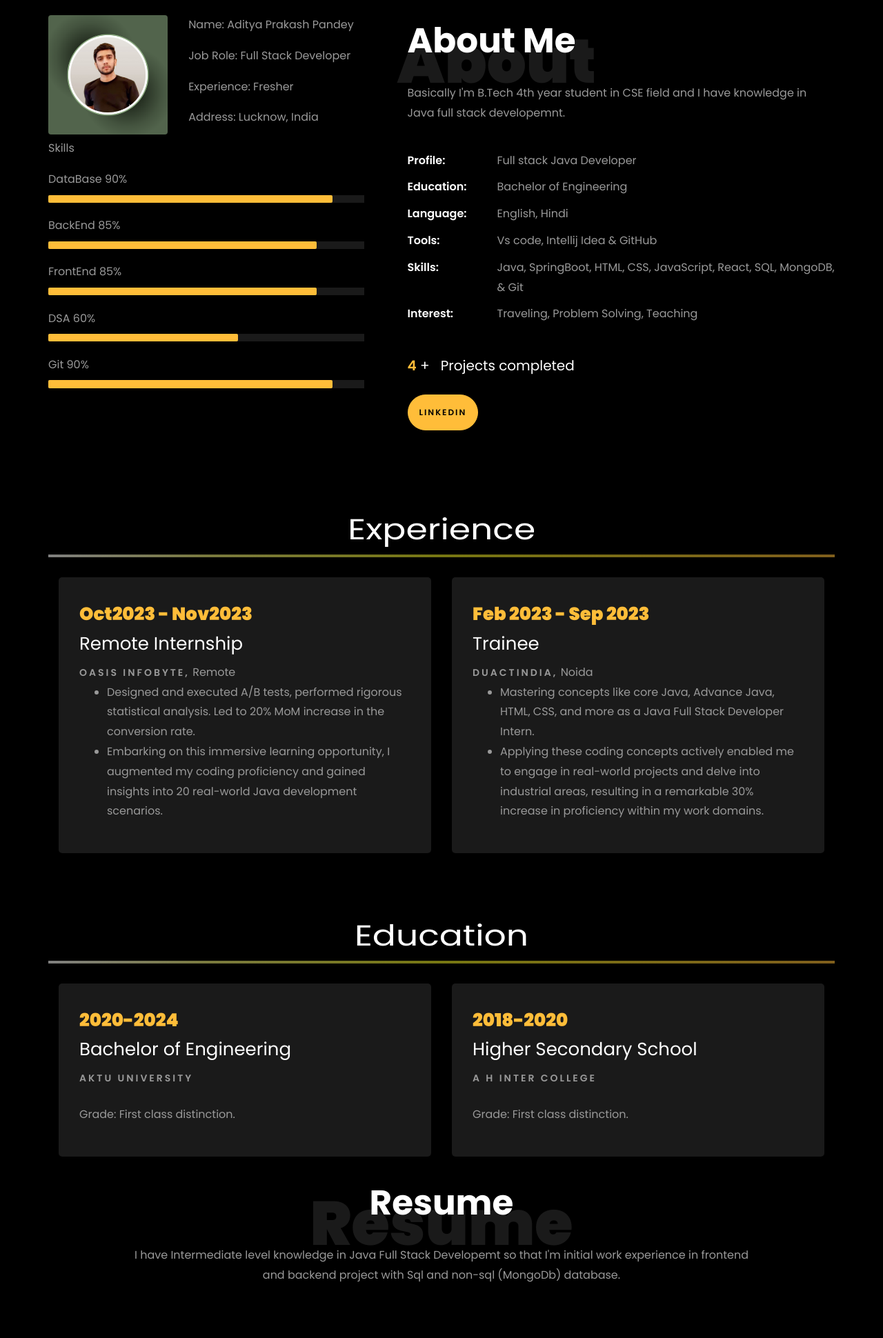
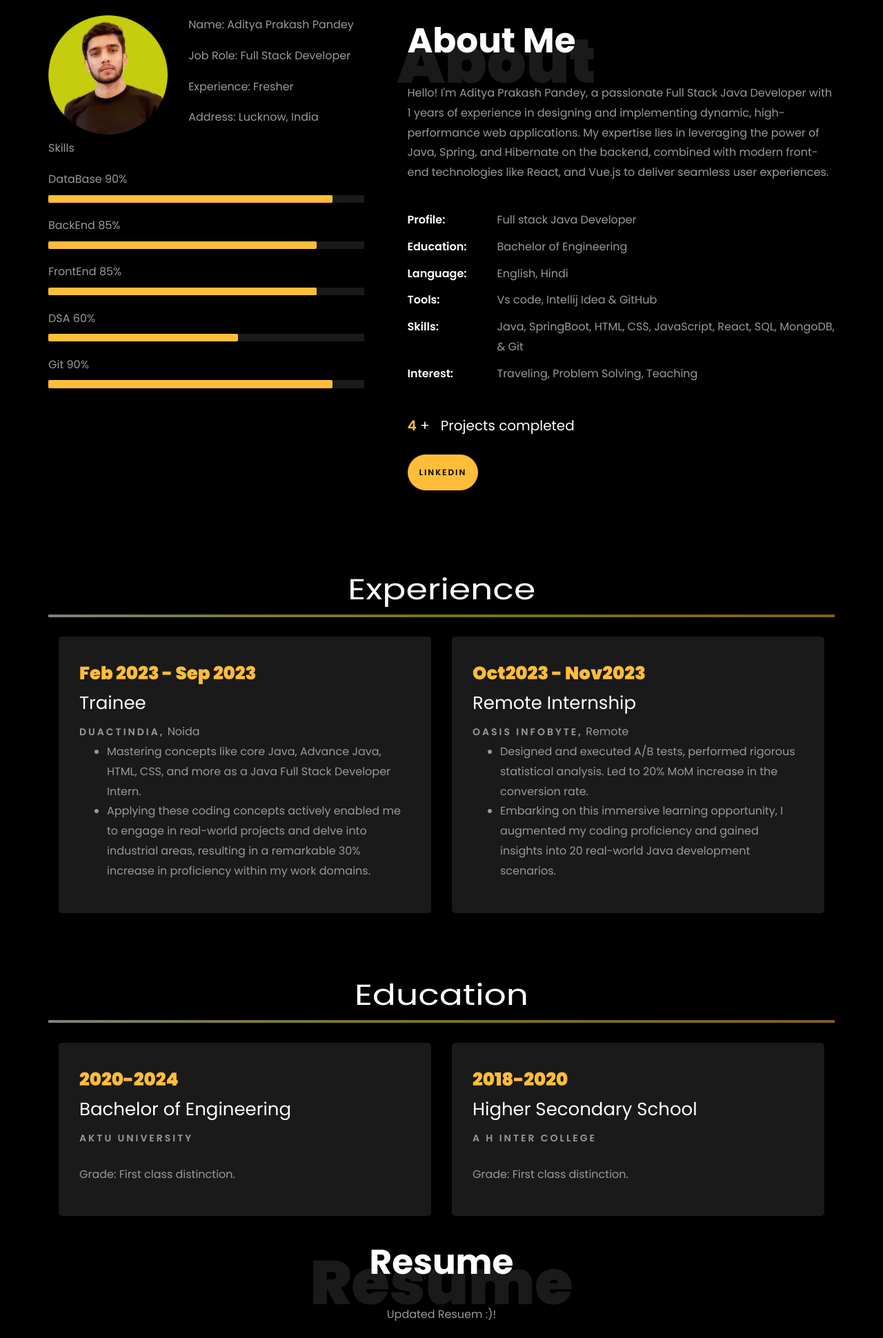
Before and after one commit to 03Adi/Personal-Portfolio, a plain HTML site: page index.html in a window 1280 px wide. Shown: the part 840-2780 px from the top of the page at 69% size. Drawn offline with Linux system fonts and the light colour scheme; files whose address does not match are found by name.

Commit message:
initial commit

```diff
--- a/index.html
+++ b/index.html
@@ -212,7 +212,7 @@
 								<div class="row">
 									<div class="col-sm-6 col-md-5">
 									  <div class="about-img">
-										<img src="images/Aboutme.png" class="img-fluid rounded b-shadow-a" alt="">
+										<img src="images/aboutme2.png" class="img-fluid rounded b-shadow-a" alt="">
 									  </div>
 									</div>
 									<!-- Details next to profile image -->
@@ -269,7 +269,7 @@
 								<h1 class="big">About</h1>
 								<h2 class="mb-4">About Me</h2>
 
-								<p>Basically I'm B.Tech 4th year student in CSE field and I have knowledge in Java full stack developemnt. </p>
+								<p>Hello! I'm Aditya Prakash Pandey, a passionate Full Stack Java Developer with 1 years of experience in designing and implementing dynamic, high-performance web applications. My expertise lies in leveraging the power of Java, Spring, and Hibernate on the backend, combined with modern front-end technologies like React, and Vue.js to deliver seamless user experiences.</p>
 								<ul class="about-info mt-4 px-md-0 px-2">
 									<li class="d-flex"><span>Profile:</span> <span>Full stack Java Developer</span></li>
 									<li class="d-flex"><span>Education:</span> <span>Bachelor of Engineering</span></li>
@@ -313,6 +313,26 @@
 		<br>
 
 		<div class="row">
+
+			<div class="col-md-6">
+				<div class="resume-wrap ftco-animate">
+					<span class="date">Feb 2023 - Sep 2023</span>
+					<h2>Trainee</h2>
+					<span class="position">DuactIndia,</span>
+					<span class="mt-4">Noida</span>
+
+
+						<ul>
+							<li>Mastering concepts like core Java, Advance Java, HTML, CSS, and more as a Java Full Stack Developer Intern.</li>
+							<li>Applying these coding concepts actively enabled me
+								to engage in real-world projects and delve into
+								industrial areas, resulting in a remarkable 30%
+								increase in proficiency within my work domains.</li>
+						</ul>
+					</p>
+				</div>
+
+			</div>
 				<div class="col-md-6">
 					<div class="resume-wrap ftco-animate">
 						<span class="date">Oct2023 - Nov2023</span>
@@ -332,25 +352,6 @@
 
 				</div>
 
-				<div class="col-md-6">
-					<div class="resume-wrap ftco-animate">
-						<span class="date">Feb 2023 - Sep 2023</span>
-						<h2>Trainee</h2>
-						<span class="position">DuactIndia,</span>
-						<span class="mt-4">Noida</span>
-
-
-							<ul>
-								<li>Mastering concepts like core Java, Advance Java, HTML, CSS, and more as a Java Full Stack Developer Intern.</li>
-								<li>Applying these coding concepts actively enabled me
-									to engage in real-world projects and delve into
-									industrial areas, resulting in a remarkable 30%
-									increase in proficiency within my work domains.</li>
-							</ul>
-						</p>
-					</div>
-
-				</div>
 			</div>
 
 		<br>
@@ -388,12 +389,12 @@
 		    <div class="col-md-10 heading-section text-center ftco-animate">
           	  <h1 class="big big-2">Resume</h1>
               <h2 class="mb-4">Resume</h2>
-              <p>I have Intermediate level knowledge in Java Full Stack Developemt so that I'm initial work experience in frontend and backend project with Sql and non-sql (MongoDb) database. </p>
+			  <p>Updated Resuem :)!</p>
             </div>
 		</div>
     		<div class="row justify-content-center mt-5">
     			<div class="col-md-6 text-center ftco-animate">
-    				<p><a href="https://drive.google.com/file/d/1Vir28eFjZOHmWKLXCmHsG6YaL6_HabeR/view?usp=sharing" class="btn btn-primary py-4 px-5">Download CV</a></p>
+    				<p><a href="https://drive.google.com/file/d/1Oz-B8BED5g8ajBbQF9_C0FrqL2lWDc9t/view?usp=sharing" class="btn btn-primary py-4 px-5">Download CV</a></p>
     			</div>
     		</div>
     	</div>
@@ -407,7 +408,7 @@
           <div class="col-md-7 heading-section text-center ftco-animate">
             <h1 class="big big-2">Projects</h1>
             <h2 class="mb-4">Projects</h2>
-            <p>Basically these projects are practice based project using Java full stack.</p>
+			<p>Projects publications and collaboration</p>
           </div>
         </div>
         <div class="row d-flex">
@@ -543,7 +544,7 @@
           			<span class="icon-globe"></span>
           		</div>
           		<h3 class="mb-4">Download Resume</h3>
-	            <p><a href="https://drive.google.com/file/d/1Vir28eFjZOHmWKLXCmHsG6YaL6_HabeR/view?usp=sharing" class="btn btn-primary py-3 px-3">Resume Link</a></p>
+	            <p><a href="https://drive.google.com/file/d/1Oz-B8BED5g8ajBbQF9_C0FrqL2lWDc9t/view?usp=sharing" class="btn btn-primary py-3 px-3">Resume Link</a></p>
 	          </div>
           </div>
 
```
Also changed, not shown: images/aboutme2.png (added).
